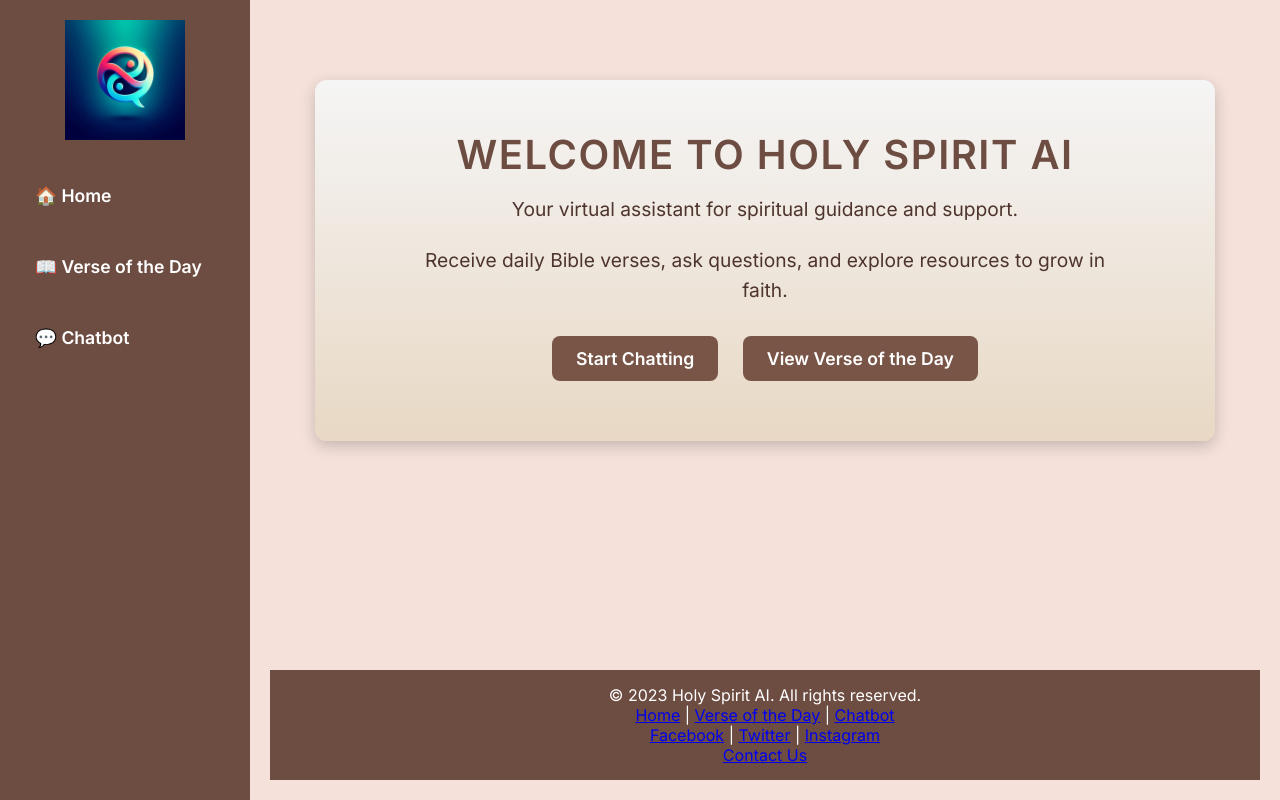
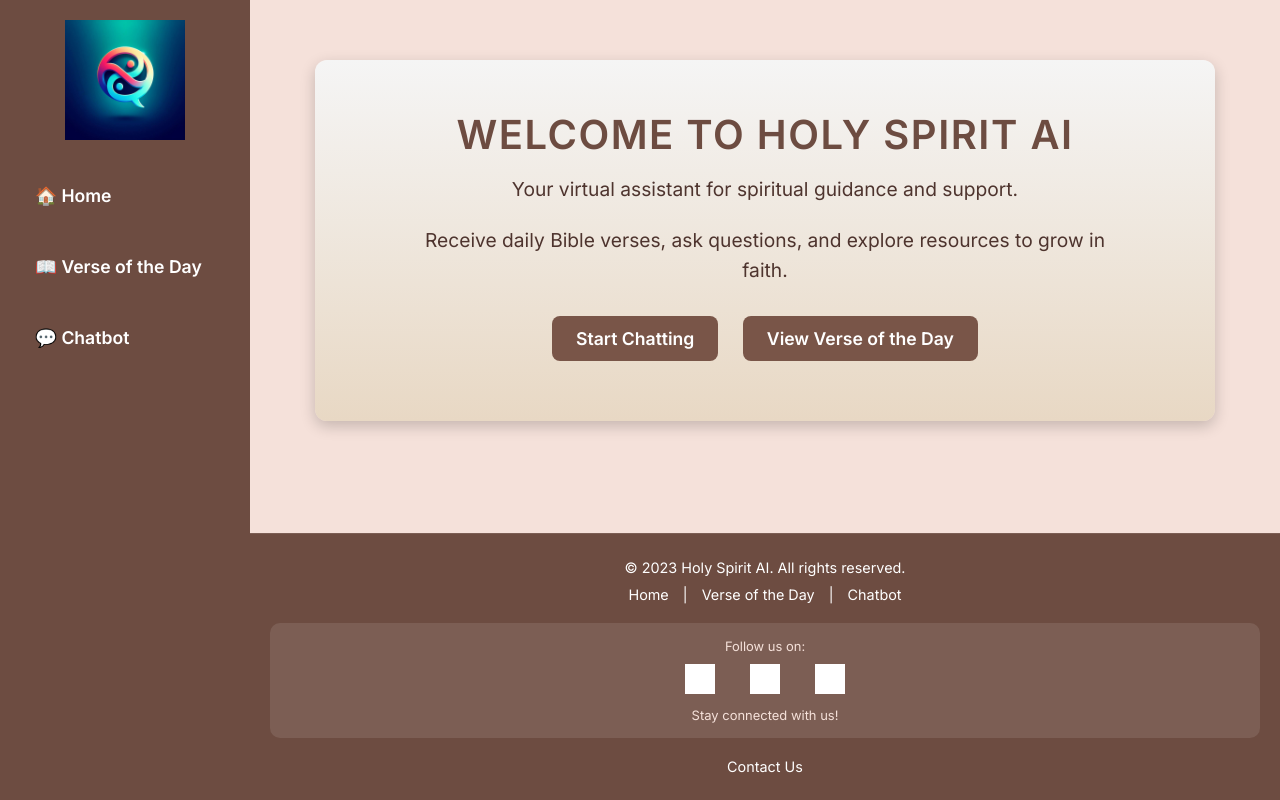
Before and after one commit to Lebohang1821/VerseChat, a Flask app: page / in a window 1280 px wide. Run offline with Flask 3, Linux system fonts and the light colour scheme; grey boxes are pictures that could not be loaded.

Commit message:
Enhance footer with social media icons and improved styling

```diff
--- a/templates/base.html
+++ b/templates/base.html
@@ -6,12 +6,13 @@
     <title>Holy Spirit AI | Church Chatbot</title>
     <link
       rel="stylesheet"
-      href="{{ url_for('static', filename='styles.css') }}"
+      href="https://cdnjs.cloudflare.com/ajax/libs/font-awesome/6.0.0-beta3/css/all.min.css"
     />
     <link
       href="https://fonts.googleapis.com/css2?family=Inter:wght@300;400;600&display=swap"
       rel="stylesheet"
     />
+
     <style>
       /* Reset & Global Styles */
       * {
@@ -151,15 +152,89 @@
         background: #6d4c41;
         color: white;
         text-align: center;
-        padding: 15px;
+        padding: 20px;
         margin-left: 250px; /* Default margin for desktop */
         transition: margin-left 0.3s ease-in-out;
+        font-size: 0.9em;
+        border-top: 1px solid rgba(255, 255, 255, 0.1);
+      }
+
+      footer p {
+        margin: 5px 0;
+      }
+
+      footer a {
+        color: white;
+        text-decoration: none;
+        transition: color 0.3s ease-in-out;
+      }
+
+      footer a:hover {
+        color: #f5e1da;
+      }
+
+      .footer-links,
+      .social-media {
+        margin: 10px 0;
+      }
+
+      .footer-links a,
+      .social-media a {
+        margin: 0 10px;
       }
 
       @media (max-width: 768px) {
         footer {
           margin-left: 0; /* No margin on mobile */
+          padding: 15px;
         }
+
+        .footer-links,
+        .social-media {
+          display: flex;
+          flex-direction: column;
+          gap: 5px;
+        }
+
+        .footer-links a,
+        .social-media a {
+          margin: 0;
+        }
+      }
+      .social-media {
+        text-align: center;
+        margin: 20px 0;
+        padding: 10px;
+        background: rgba(255, 255, 255, 0.1);
+        border-radius: 10px;
+      }
+
+      .social-media p {
+        margin: 5px 0;
+        font-size: 0.9em;
+        color: #f5e1da;
+      }
+
+      .social-icons {
+        display: flex;
+        justify-content: center;
+        gap: 15px;
+        margin: 10px 0;
+      }
+
+      .social-icons a {
+        display: inline-block;
+        transition: transform 0.3s ease-in-out;
+      }
+
+      .social-icons a:hover {
+        transform: scale(1.1);
+      }
+
+      .social-icons img {
+        width: 30px;
+        height: 30px;
+        filter: brightness(0) invert(1); /* Make icons white */
       }
     </style>
   </head>
@@ -205,9 +280,32 @@
         <a href="{{ url_for('chatbot') }}">Chatbot</a>
       </div>
       <div class="social-media">
-        <a href="https://facebook.com" target="_blank">Facebook</a> |
-        <a href="https://twitter.com" target="_blank">Twitter</a> |
-        <a href="https://instagram.com" target="_blank">Instagram</a>
+        <p>Follow us on:</p>
+        <div class="social-icons">
+          <a href="https://facebook.com" target="_blank" aria-label="Facebook">
+            <img
+              src="{{ url_for('static', filename='icons/facebook-icon.png') }}"
+              alt="Facebook"
+            />
+          </a>
+          <a href="https://twitter.com" target="_blank" aria-label="Twitter">
+            <img
+              src="{{ url_for('static', filename='icons/twitter-icon.png') }}"
+              alt="Twitter"
+            />
+          </a>
+          <a
+            href="https://instagram.com"
+            target="_blank"
+            aria-label="Instagram"
+          >
+            <img
+              src="{{ url_for('static', filename='icons/instagram-icon.png') }}"
+              alt="Instagram"
+            />
+          </a>
+        </div>
+        <p>Stay connected with us!</p>
       </div>
       <p><a href="mailto:support@holyspiritai.com">Contact Us</a></p>
     </footer>
```
